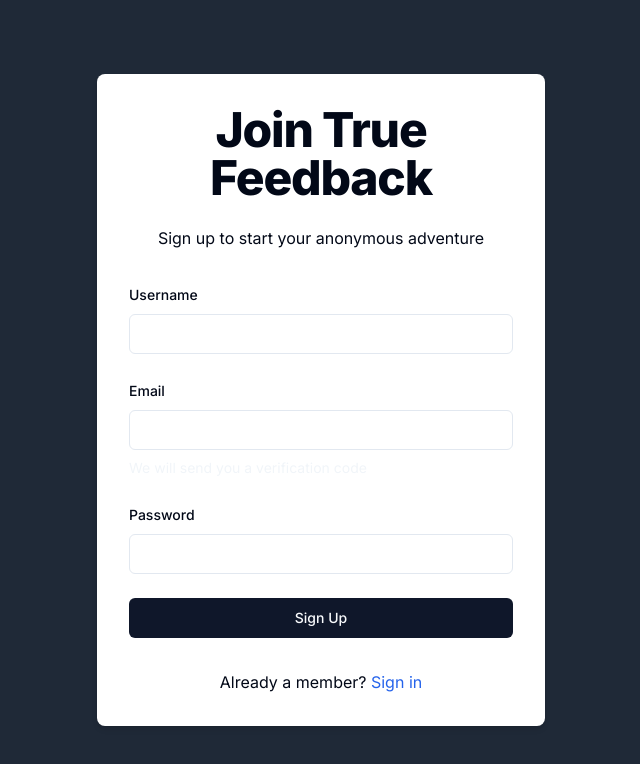
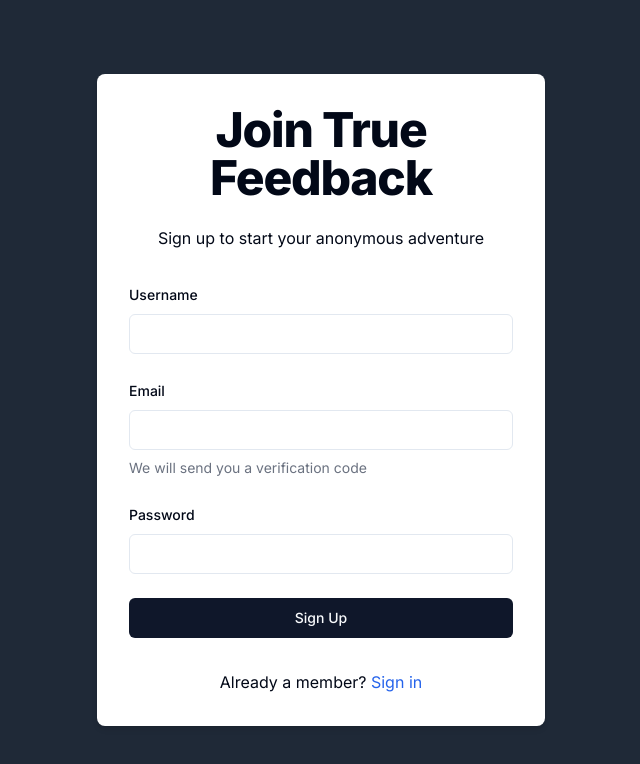
Before and after one commit to NaeemRaza16/mstrymessage, a Next.js app: page /sign-up in a window 1280 px wide. Shown: the top 764 px of the page, without its empty margins (319-959 px from the left). Built offline with nearby package versions, Linux system fonts and the light colour scheme.

Commit message:
finally color issue resolved

```diff
--- a/src/app/(auth)/sign-up/page.tsx
+++ b/src/app/(auth)/sign-up/page.tsx
@@ -144,7 +144,7 @@ export default function SignUpForm() {
                 <FormItem>
                   <FormLabel>Email</FormLabel>
                   <Input {...field} name="email" />
-                  <p className='text-muted text-gray-700 text-sm'>We will send you a verification code</p>
+                  <p className='text-gray-500 text-sm'>We will send you a verification code</p>
                   <FormMessage />
                 </FormItem>
               )}
```
